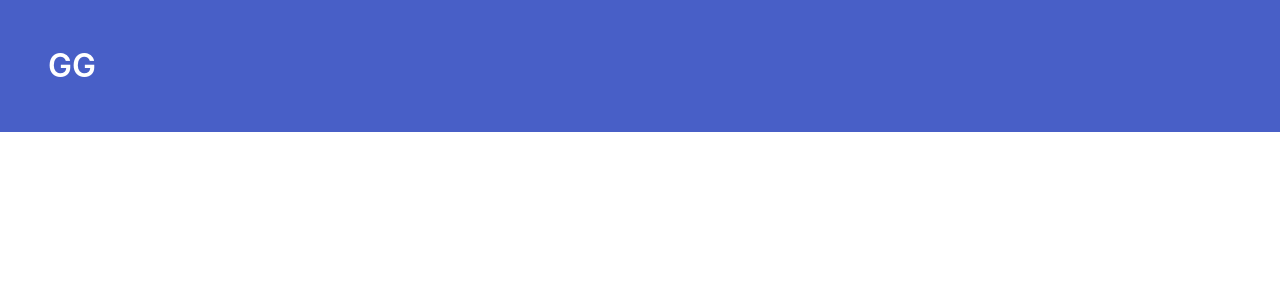
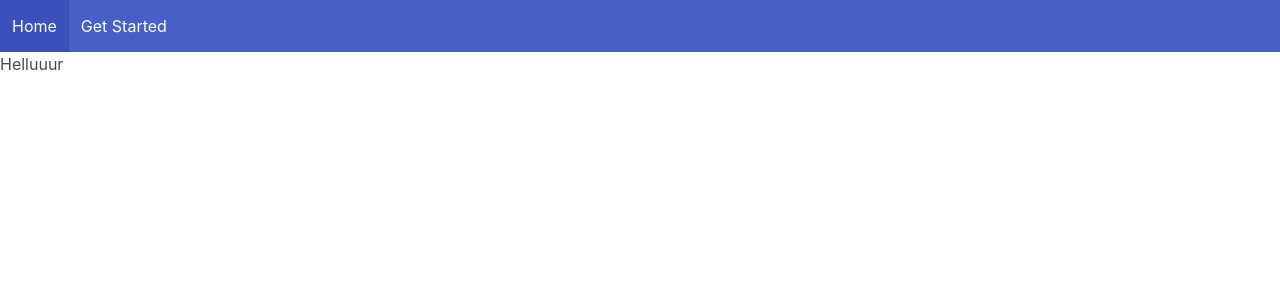
Before and after one commit to shawn-ng/Three-Shots-Of, a React (Create React App) app in the folder Three-Shots-Of/tso-react-app/: page / in a window 1280 px wide. Shown: the top 300 px of the page. Built offline with nearby package versions, Linux system fonts and the light colour scheme.

Commit message:
All Planned Out

```diff
--- a/Three-Shots-Of/tso-react-app/package.json
+++ b/Three-Shots-Of/tso-react-app/package.json
@@ -6,6 +6,7 @@
     "@testing-library/jest-dom": "^5.11.4",
     "@testing-library/react": "^11.1.0",
     "@testing-library/user-event": "^12.1.10",
+    "axios": "^0.21.1",
     "bulma": "^0.9.3",
     "react": "^17.0.2",
     "react-dom": "^17.0.2",
--- a/Three-Shots-Of/tso-react-app/src/App.js
+++ b/Three-Shots-Of/tso-react-app/src/App.js
@@ -1,12 +1,18 @@
 import React from "react";
+import { BrowserRouter as Router, Switch, Route } from "react-router-dom";
+
+// Import Components
+import Home from "./components/common/Home";
+import NavBar from "./components/common/NavBar";
 
 function App() {
   return (
-    <div className="hero is-link">
-      <div className="hero-body is-link">
-        <p className="title">GG</p>
-      </div>
-    </div>
+    <Router>
+      <NavBar />
+      <Switch>
+        <Route exact path="/" component={Home} />
+      </Switch>
+    </Router>
   );
 }
 
--- /dev/null
+++ b/Three-Shots-Of/tso-react-app/src/components/common/Home.js
@@ -0,0 +1,10 @@
+import React from "react";
+
+// A quick start button - Link to somewhere we dunno
+// Instruction
+
+const Home = () => {
+  return <p>Helluuur</p>;
+};
+
+export default Home;
--- /dev/null
+++ b/Three-Shots-Of/tso-react-app/src/components/common/NavBar.js
@@ -0,0 +1,19 @@
+import React from "react";
+import { Link } from "react-router-dom";
+
+const NavBar = () => {
+  return (
+    <section className="navbar is-link">
+      <div className="navbar-brand">
+        <Link to="/" className="navbar-item">
+          Home
+        </Link>
+        <Link to="/getstarted" className="navbar-item">
+          Get Started
+        </Link>
+      </div>
+    </section>
+  );
+};
+
+export default NavBar;
--- /dev/null
+++ b/Three-Shots-Of/tso-react-app/src/lib/api.js
@@ -0,0 +1 @@
+import axios from "axios";
--- /dev/null
+++ b/Three-Shots-Of/tso-react-app/src/lib/mood.js
@@ -0,0 +1 @@
+// This is a dictionaries of mood of the drink
```
Also changed, not shown: Three-Shots-Of/tso-react-app/src/components/NavBar.js (deleted, +0 -15 lines), Three-Shots-Of/tso-react-app/src/components/common/Filter.js (added, +8 -0 lines), 1 other file (tests, documents, lock files or other folders).
